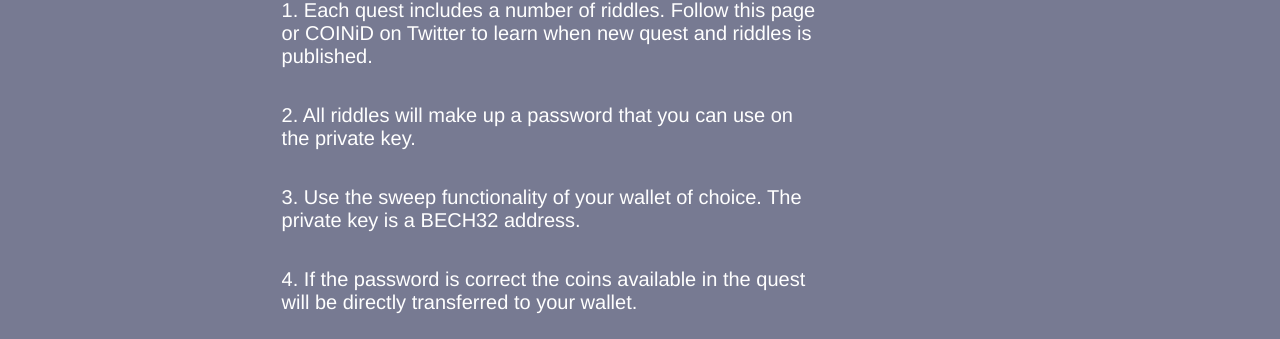
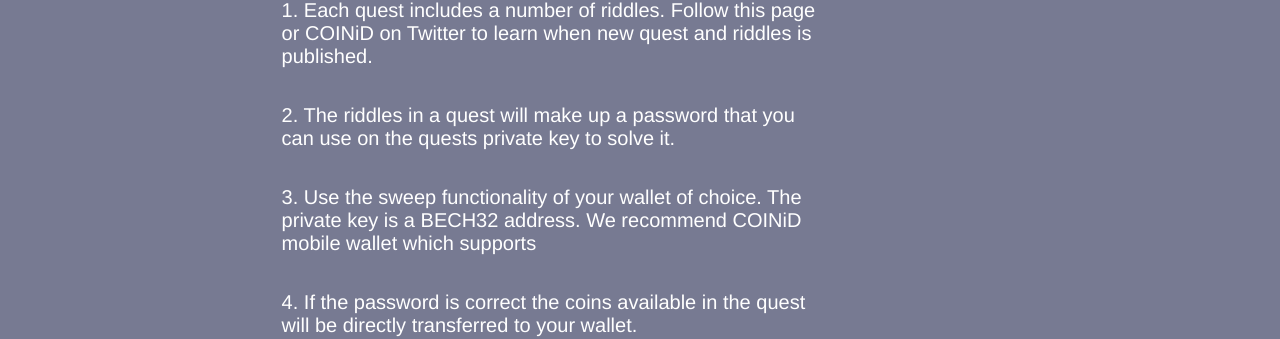
Before and after one commit to COINiD/coinquest, a React (Create React App) app: page / in a window 1280 px wide. Shown: the part 1159-1498 px from the top of the page. Built offline with nearby package versions, Linux system fonts and the light colour scheme; no server answers; a web font is replaced by a local one.

Commit message:
Update copy

```diff
--- a/src/components/footer.js
+++ b/src/components/footer.js
@@ -9,12 +9,12 @@
         on Twitter to learn when new quest and riddles is published.
       </p>
       <p className="footer__copy">
-        2. All riddles will make up a password that you can use on the private
-        key.
+        2. The riddles in a quest will make up a password that you can use on
+        the quests private key to solve it.
       </p>
       <p className="footer__copy">
         3. Use the sweep functionality of your wallet of choice. The private key
-        is a BECH32 address.
+        is a BECH32 address. We recommend COINiD mobile wallet which supports
       </p>
       <p className="footer__copy">
         4. If the password is correct the coins available in the quest will be
```
